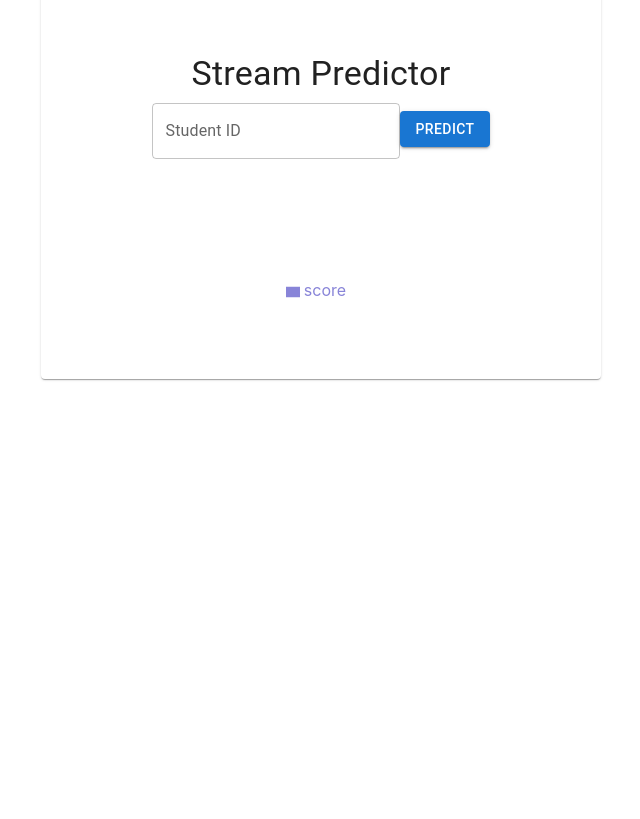
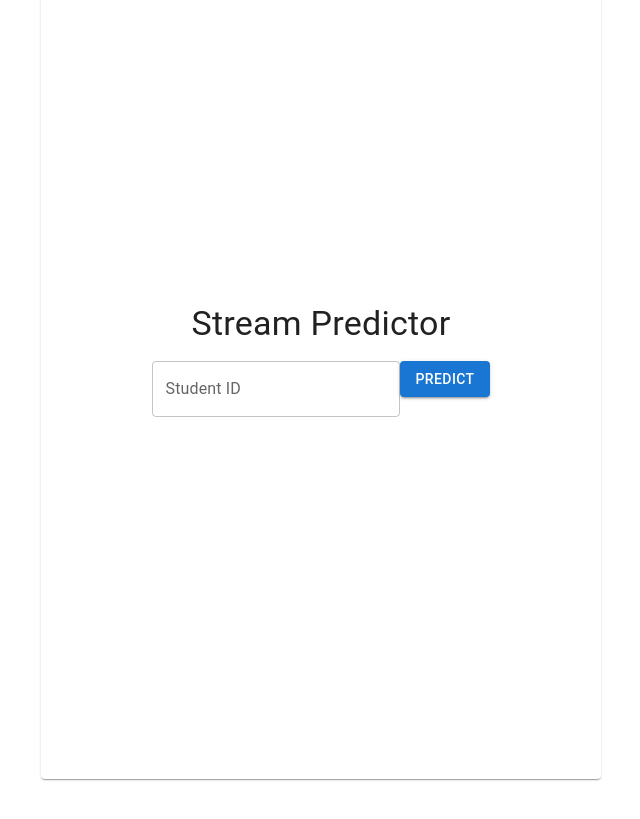
Before and after one commit to Sandun-Induranga/Smart-Stream, a React (Create React App) app in the folder frontend/: page / in a window 1280 px wide. Shown: the part 101-920 px from the top of the page, without its empty margins (599-1239 px from the left). Before the commit the page ends 800 px from the top, so only its background shows below. Built offline with nearby package versions, Linux system fonts and the light colour scheme.

Commit message:
Content Updated

```diff
--- a/frontend/src/containers/Home/Home.tsx
+++ b/frontend/src/containers/Home/Home.tsx
@@ -1,17 +1,15 @@
-import {
-  Box,
-  Button,
-  CircularProgress,
-  Paper,
-  TextField,
-  Typography,
-} from "@mui/material";
+import { Box, Button, Paper, TextField, Typography } from "@mui/material";
 import ChartComponent from "./components/ChartComponent";
-import { useAppDispatch } from "../../redux/store";
+import { RootState, useAppDispatch } from "../../redux/store";
 import { useEffect, useState } from "react";
+import { studentActions } from "../../redux/student/slice";
+import { useSelector } from "react-redux";
 
 const Home = () => {
   const dispatch = useAppDispatch();
+  const predictStream = useSelector(
+    (state: RootState) => state.studentList.predictedData
+  );
   const [studentId, setStudentId] = useState<string>("");
 
   useEffect(() => {}, [dispatch]);
@@ -21,7 +19,7 @@ const Home = () => {
       sx={{
         py: 10,
         px: 10,
-        height: "50vh",
+        height: "100vh",
         display: "flex",
         justifyContent: "end",
       }}
@@ -34,23 +32,35 @@ const Home = () => {
           justifyContent: "center",
           flexDirection: "column",
           width: "50%",
+          height: "100%",
         }}
       >
         <Typography variant="h4">Stream Predictor</Typography>
         <Box sx={{ height: "10px" }}>
           <TextField
             label="Student ID"
-            value={""}
-            onChange={(e) => {}}
-            margin="dense"
+            value={studentId}
+            onChange={(e) => {
+              setStudentId(e.target.value);
+            }}
+            margin="normal"
           />
-          <Button variant="contained" sx={{ mt: 2 }}>
+          <Button
+            variant="contained"
+            sx={{ mt: 2 }}
+            onClick={() => {
+              dispatch(studentActions.predictStream(studentId));
+            }}
+          >
             Predict
           </Button>
         </Box>
 
         {/* <CircularProgress /> */}
-        <ChartComponent predicted_sub="" scores={[]} streams={[]} />
+        <ChartComponent
+          scores={predictStream.scores}
+          streams={predictStream.streams}
+        />
       </Box>
     </Box>
   );
--- a/frontend/src/containers/Home/components/ChartComponent.tsx
+++ b/frontend/src/containers/Home/components/ChartComponent.tsx
@@ -1,3 +1,5 @@
+import { Box } from "@mui/material";
+import { useEffect } from "react";
 import {
   BarChart,
   Bar,
@@ -8,27 +10,30 @@ import {
 } from "recharts";
 
 interface IPredictProps {
-  predicted_sub: string;
   streams: string[];
   scores: number[];
 }
 
 const ChartComponent = (props: IPredictProps) => {
-  const data = [];
-  for (let i = 0; i < props.streams.length; i++) {
-    data.push({ subject: props.streams[i], score: props.scores[i] });
-  }
+  const data = [{ subject: "A", score: 100 }];
+  useEffect(() => {
+    // for (let i = 0; i < props.streams.length; i++) {
+    //   data.push({
+    //     subject: props.streams[i],
+    //     score: props.scores[i],
+    //   });
+    // }
+  }, [props.streams, props.scores]);
 
   return (
-    <ResponsiveContainer width="100%" height="50%">
+    <Box width="100%" height={100}>
       <BarChart data={data}>
         <XAxis dataKey="subject" />
-        {/* <YAxis /> */}
         <Tooltip />
         <Legend />
         <Bar dataKey="score" fill="#8884d8" />
       </BarChart>
-    </ResponsiveContainer>
+    </Box>
   );
 };
 
--- a/frontend/src/redux/student/slice.ts
+++ b/frontend/src/redux/student/slice.ts
@@ -11,7 +11,7 @@ interface IStudent {
 
 interface IStudentState {
   studentList: IStudent[];
-  predictedData: IPredictResponse[];
+  predictedData: IPredictResponse;
 }
 
 interface IPredictResponse {
@@ -22,7 +22,11 @@ interface IPredictResponse {
 
 const initialState: IStudentState = {
   studentList: [],
-  predictedData: [],
+  predictedData: {
+    predicted_sub: "",
+    streams: [],
+    scores: [],
+  },
 };
 
 export const studentSlice = createSlice({
@@ -42,7 +46,7 @@ export const studentSlice = createSlice({
     },
     predictStream: (state, action: PayloadAction<string>) => {},
     setStream: (state, action: PayloadAction<IPredictResponse>) => {
-      state.predictedData = [action.payload];
+      state.predictedData = action.payload;
     },
   },
 });
```
